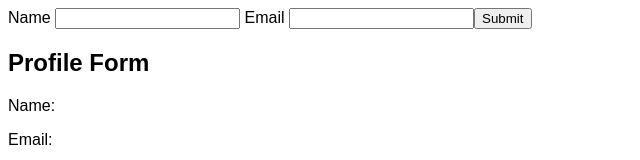
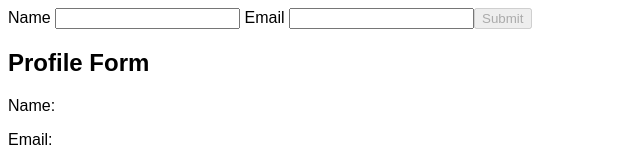
Before and after one commit to carelessmisu/learn-angular, an Angular app: page / in a window 1280 px wide. Shown: the top 160 px of the page, without its empty margins (0-640 px from the left). Built offline with nearby package versions, Linux system fonts and the light colour scheme.

Commit message:
18-forms-validation

```diff
--- a/src/app/app.component.ts
+++ b/src/app/app.component.ts
@@ -1,5 +1,5 @@
 import { Component } from '@angular/core';
-import { FormControl, FormGroup, ReactiveFormsModule } from '@angular/forms';
+import { FormControl, FormGroup, ReactiveFormsModule, Validators } from '@angular/forms';
 
 @Component({
   selector: 'app-root',
@@ -13,7 +13,7 @@
         Email
         <input type="email" formControlName="email" />
       </label>
-      <button type="submit">Submit</button>
+      <button type="submit" [disabled]="!profileForm.valid">Submit</button>
     </form>
 
     <h2>Profile Form</h2>
@@ -24,8 +24,8 @@
 })
 export class AppComponent {
   profileForm = new FormGroup({
-    name: new FormControl(''),
-    email: new FormControl(''),
+    name: new FormControl('', Validators.required),
+    email: new FormControl('', [Validators.required, Validators.email]),
   });
 
   handleSubmit() {
```
